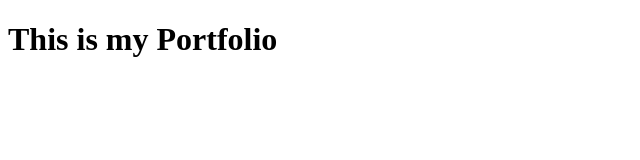
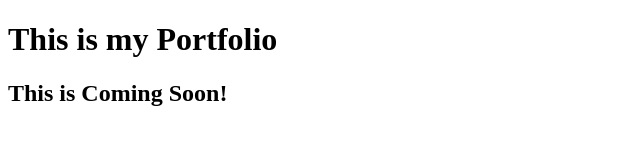
Before and after one commit to Chaudharyvansh67/Portfolio-Vansh-Chaudhary, a plain HTML site: page index.html in a window 1280 px wide. Shown: the whole page, without its empty margins (0-640 px from the left). Drawn offline with Linux system fonts and the light colour scheme.

Commit message:
Second Commit

```diff
--- a/index.html
+++ b/index.html
@@ -9,6 +9,9 @@ Portfolio
 <h1>
 This is my Portfolio
 </h1>
+<h2>
+This is Coming Soon!
+</h2>
 </body>
 <footer>
 
```
